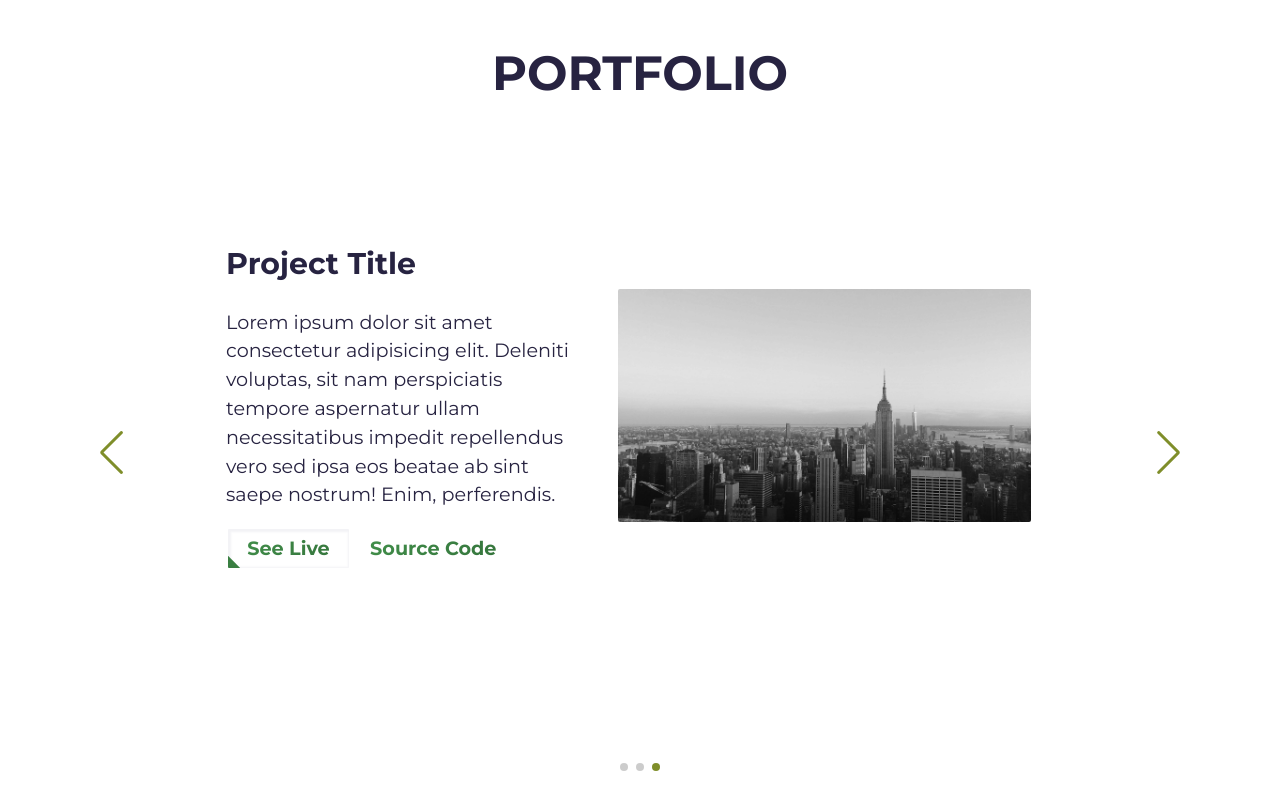
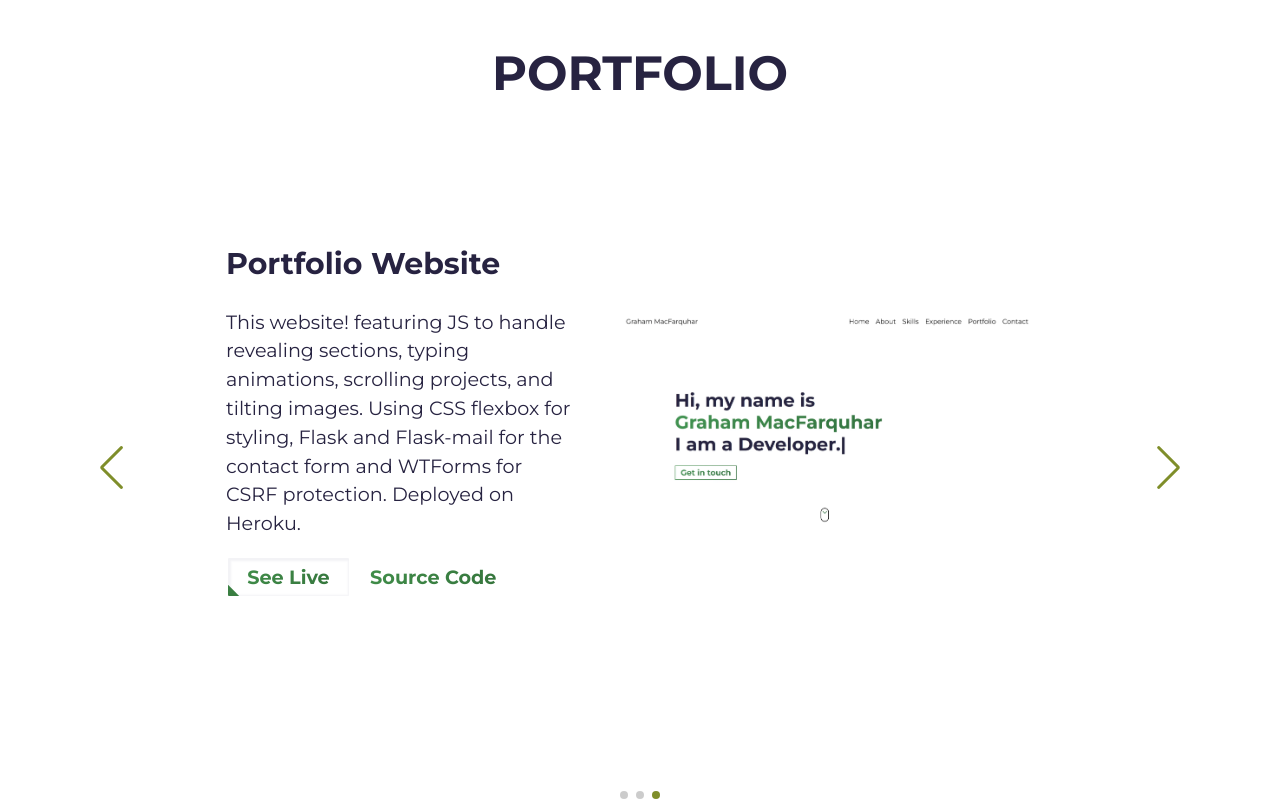
Before and after one commit to gmacfarq/portfolio-website, a Flask app: page / in a window 1280 px wide. Shown: the part 3724-4532 px from the top of the page. Run offline with Flask 3, Linux system fonts and the light colour scheme; some libraries are stand-ins or nearby versions.

Commit message:
finished basics with portfolio

```diff
--- a/templates/index.html
+++ b/templates/index.html
@@ -127,7 +127,8 @@
 
           </p>
           <span class="about-wrapper-cta">
-            <a href="../static/pdf/Graham MacFarquhar Resume.pdf" class="cta-btn cta-btn--resume" download>View Resume</a>
+            <a href="../static/pdf/Graham MacFarquhar Resume.pdf" class="cta-btn cta-btn--resume" download>View
+              Resume</a>
           </span>
         </div>
       </div>
@@ -394,7 +395,7 @@
 
           <div class="experience-data">
             <div>
-              <h3 class="experience-title">Software Engineer</h3>
+              <h3 class="experience-title">Research Assistant</h3>
               <span class="experience-subtitle">CERLAB</span>
               <div class="experience-calendar">
                 <i class="uil uil-calendar-alt"></i>
@@ -424,23 +425,26 @@
               <div class="project-wrapper-text">
                 <h3 class="project-wrapper-text-title">Warbler</h3>
                 <p class="project-wrapper-text-info">
-                  Lorem ipsum dolor sit amet consectetur adipisicing elit.
-                  Deleniti voluptas, sit nam perspiciatis tempore aspernatur ullam
-                  necessitatibus impedit repellendus vero sed ipsa eos beatae ab
-                  sint saepe nostrum! Enim, perferendis.
+                  A Twitter Clone where users can like and unlike messages,
+                  follow and unfollow each other, and search for existing
+                  users.
+                </p>
+                <p>
+                  Flask, Python, PostgreSQL, SQLAlchemy, Jinja, WTForms, Heroku
                 </p>
                 <div class="project-wrapper-text-btns">
-                  <a href="#" target="_blank" rel="noopener noreferrer"
-                    class="cta-btn cta-btn--hero cta-btn--projects">See
+                  <a href="https://warbler-gmacfarquhar-ec1a7b0a8954.herokuapp.com/" target="_blank"
+                    rel="noopener noreferrer" class="cta-btn cta-btn--hero cta-btn--projects">See
                     Live</a>
-                  <a href="https://github.com/gmacfarq/Warbler" target="_blank" class="cta-btn text-color-main">Source Code</a>
+                  <a href="https://github.com/gmacfarq/warbler" target="_blank" class="cta-btn text-color-main">Source
+                    Code</a>
                 </div>
               </div>
 
               <div class="project-wrapper-image">
                 <a href="#" target="_blank" rel="noopener noreferrer">
                   <div class="thumbnail rounded">
-                    <img src="../static/img/project.jpg" class="img-fluid" alt="Project Image" width="1366"
+                    <img src="../static/img/warbler.webp" class="img-fluid" alt="Project Image" width="1366"
                       height="767" />
                   </div>
                 </a>
@@ -453,23 +457,26 @@
               <div class="project-wrapper-text">
                 <h3 class="project-wrapper-text-title">Jobly</h3>
                 <p class="project-wrapper-text-info">
-                  Lorem ipsum dolor sit amet consectetur adipisicing elit.
-                  Deleniti voluptas, sit nam perspiciatis tempore aspernatur ullam
-                  necessitatibus impedit repellendus vero sed ipsa eos beatae ab
-                  sint saepe nostrum! Enim, perferendis.
+                  A job-search app that allows users to search jobs and companies,
+                  apply to jobs, and update their user profile.
+                </p>
+                <p>
+                  React, Express, Node.js, JWTs, JSONSchema, bcrypt, PostgreSQL,
+                  Heroku
                 </p>
                 <div class="project-wrapper-text-btns">
-                  <a href="#" target="_blank" rel="noopener noreferrer"
+                  <a href="https://jobly-gmacfarquhar.surge.sh/" target="_blank" rel="noopener noreferrer"
                     class="cta-btn cta-btn--hero cta-btn--projects">See
                     Live</a>
-                  <a href="https://github.com/gmacfarq/jobly-frontend" target="_blank" class="cta-btn text-color-main">Source Code</a>
+                  <a href="https://github.com/gmacfarq/jobly-frontend" target="_blank" class="cta-btn text-color-main">Source
+                    Code</a>
                 </div>
               </div>
 
               <div class="project-wrapper-image">
-                <a href="#" target="_blank" rel="noopener noreferrer">
+                <a href="https://jobly-gmacfarquhar.surge.sh/" target="_blank" rel="noopener noreferrer">
                   <div class="thumbnail rounded">
-                    <img src="../static/img/project.jpg" class="img-fluid" alt="Project Image" width="1366"
+                    <img src="../static/img/jobly.webp" class="img-fluid" alt="Project Image" width="1366"
                       height="767" />
                   </div>
                 </a>
@@ -480,25 +487,26 @@
             <!-- Each .row is a project -->
             <article class="row  swiper-slide">
               <div class="project-wrapper-text">
-                <h3 class="project-wrapper-text-title">Project Title</h3>
+                <h3 class="project-wrapper-text-title">Portfolio Website</h3>
                 <p class="project-wrapper-text-info">
-                  Lorem ipsum dolor sit amet consectetur adipisicing elit.
-                  Deleniti voluptas, sit nam perspiciatis tempore aspernatur ullam
-                  necessitatibus impedit repellendus vero sed ipsa eos beatae ab
-                  sint saepe nostrum! Enim, perferendis.
+                  This website! featuring JS to handle revealing sections,
+                  typing animations, scrolling projects, and tilting images.
+                  Using CSS flexbox for styling, Flask and Flask-mail for the contact
+                  form and WTForms for CSRF protection. Deployed on Heroku.
                 </p>
                 <div class="project-wrapper-text-btns">
                   <a href="#" target="_blank" rel="noopener noreferrer"
                     class="cta-btn cta-btn--hero cta-btn--projects">See
                     Live</a>
-                  <a href="#" target="_blank" class="cta-btn text-color-main">Source Code</a>
+                  <a href="https://github.com/gmacfarq/portfolio-website" target="_blank"
+                    class="cta-btn text-color-main">Source Code</a>
                 </div>
               </div>
 
               <div class="project-wrapper-image">
                 <a href="#" target="_blank" rel="noopener noreferrer">
                   <div class="thumbnail rounded">
-                    <img src="../static/img/project.jpg" class="img-fluid" alt="Project Image" width="1366"
+                    <img src="../static/img/personal-website.webp" class="img-fluid" alt="Project Image" width="1366"
                       height="767" />
                   </div>
                 </a>
```
Also changed, not shown: static/img/jobly.webp (added), static/img/personal-website.webp (added), static/img/warbler.webp (added), static/img/warbler2.webp (added). Lines whose indentation alone changed are shown as unchanged.
